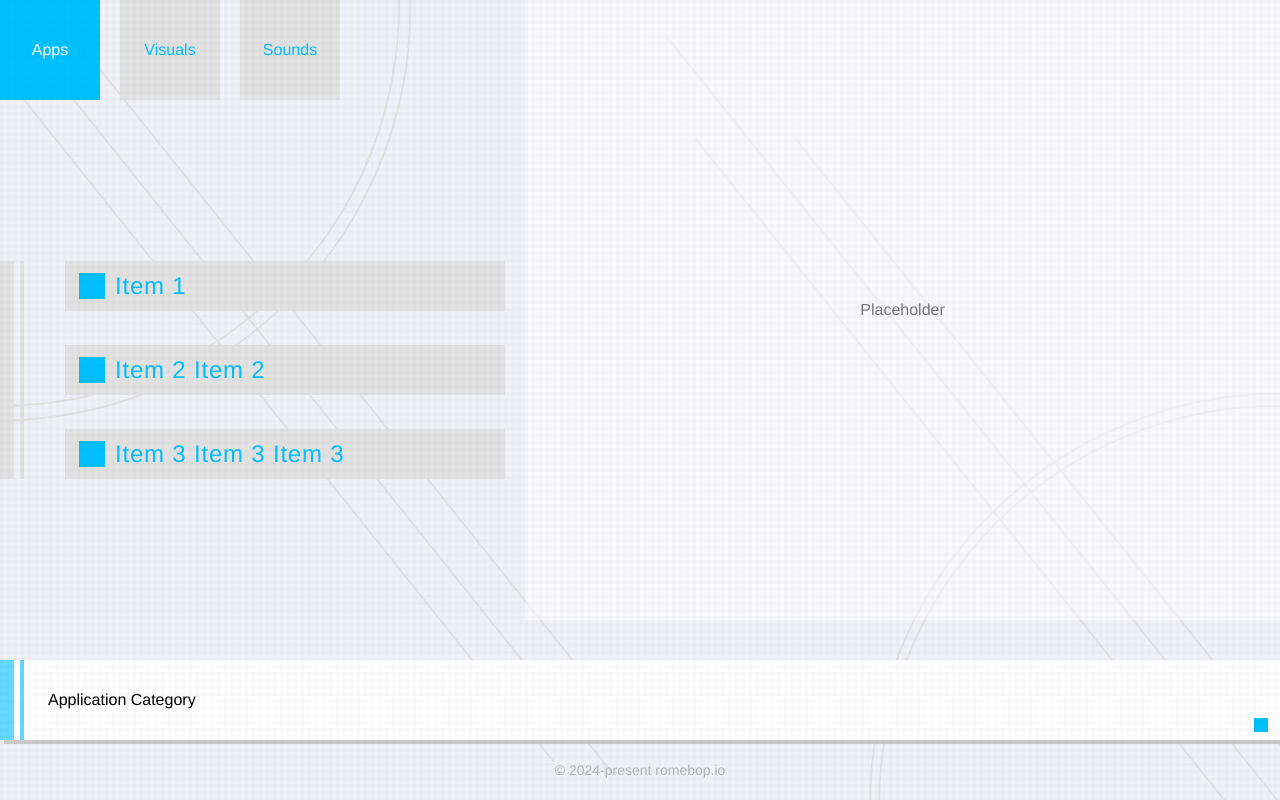
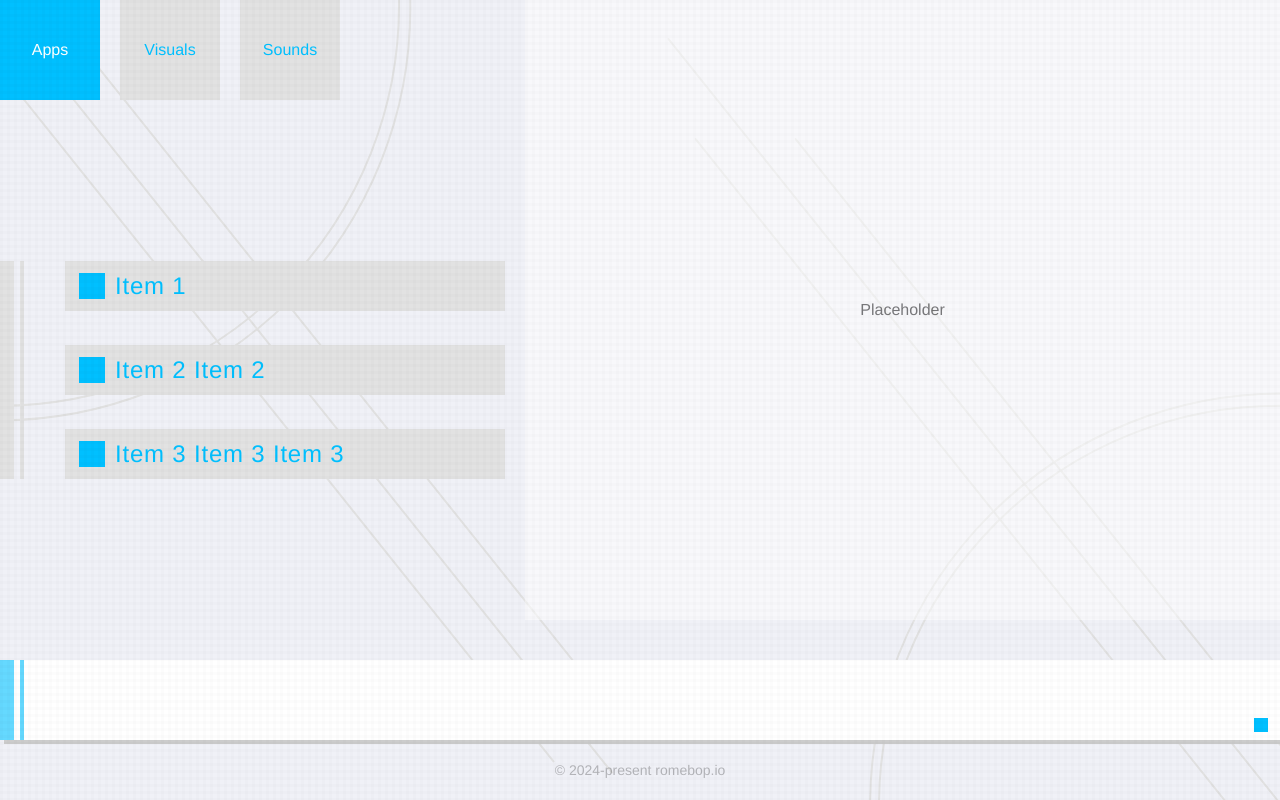
Before and after one commit to romebop/romebop.github.io, a React (Create React App) app: page /#/app in a window 1280 px wide. Built offline with nearby package versions, Linux system fonts and the light colour scheme.

Commit message:
main init fadeIns

```diff
--- a/src/App.tsx
+++ b/src/App.tsx
@@ -20,7 +20,7 @@ import {
 import { useKeyPress } from 'src/hooks';
 import map, { getNewPosition } from 'src/map';
 import { Action, Category, Item, Position } from 'src/types';
-import { colors, keyDirectionMap } from 'src/util';
+import { colors, fadeIn, keyDirectionMap } from 'src/util';
 import { DEFAULT_EASING, INITIAL_DELAY, INIT_DURATION } from './util/constants';
 
 function App() {
@@ -103,6 +103,8 @@ function App() {
                 enter: INITIAL_DELAY + INIT_DURATION,
                 exit: INIT_DURATION,
               }}
+              appear
+              in
             >
               <DisplayWrapper>
                 <Routes {...{ location }}>
@@ -136,6 +138,8 @@ function App() {
                 enter: INITIAL_DELAY + INIT_DURATION,
                 exit: INIT_DURATION,
               }}
+              appear
+              in
             >
               <NoteWrapper>
                 <Routes {...{ location }} >
@@ -144,10 +148,9 @@ function App() {
                       key={category.path}
                       path={`/${category.path}/:itemPath?`}
                       element={
-                        <Note
-                          key={category.path}
-                          text={category.description}
-                        />
+                        <Note key={category.path}>
+                          <div>{itemPath}</div>
+                        </Note>
                       }
                     />
                   )}
@@ -201,6 +204,13 @@ const ContentGrid = styled.div`
 const CategoriesContainer = styled.div`
   grid-area: categories;
   display: flex;
+  opacity: 0;
+  animation:
+    ${fadeIn}
+    ${INIT_DURATION}ms
+    ${DEFAULT_EASING}
+    ${INITIAL_DELAY}ms
+    forwards
 `;
 
 const TempSquare = styled.div<{ isSelected: boolean, isActive: boolean }>`
@@ -256,11 +266,11 @@ const DisplayTransitionGroup = styled(TransitionGroup)`
 const DisplayWrapper = styled.div`
   grid-area: stack;
 
-  &.fade-enter {
+  &.fade-appear, &.fade-enter {
     opacity: 0;
   }
 
-  &.fade-enter-active {
+  &.fade-appear-active, &.fade-enter-active {
     opacity: 1;
     transition: opacity ${INIT_DURATION}ms ${DEFAULT_EASING} ${INITIAL_DELAY}ms;
   }
@@ -284,16 +294,16 @@ const NoteTransitionGroup = styled(TransitionGroup)`
 const NoteWrapper = styled.div`
   grid-area: stack;
 
-  &.fade-enter {
+  &.fade-appear, &.fade-enter {
     opacity: 0;
     transform: translateY(30px);
   }
 
-  &.fade-enter-active {
+  &.fade-appear-active, &.fade-enter-active {
     opacity: 1;
     transform: translateY(0);
     transition:
-      opacity ${INIT_DURATION}ms ${DEFAULT_EASING} ${INITIAL_DELAY}ms,
+      opacity ${INIT_DURATION / 2}ms ${DEFAULT_EASING} ${INITIAL_DELAY}ms,
       transform ${INIT_DURATION}ms ${DEFAULT_EASING} ${INITIAL_DELAY}ms;
   }
 
--- a/src/components/Note.tsx
+++ b/src/components/Note.tsx
@@ -1,13 +1,19 @@
-import { FC } from 'react';
-import styled from 'styled-components/macro';
+import { FC, ReactNode } from 'react';
+import styled, { keyframes } from 'styled-components/macro';
 
-import { THICK_LINE_WIDTH, THIN_LINE_WIDTH, colors } from 'src/util';
+import {
+  DEFAULT_EASING,
+  INIT_DURATION,
+  THICK_LINE_WIDTH,
+  THIN_LINE_WIDTH,
+  colors,
+} from 'src/util';
 
 interface NoteProps {
-  text: string;
+  children: ReactNode;
 }
 
-const Note: FC<NoteProps> = ({ text }) => {
+const Note: FC<NoteProps> = ({ children }) => {
   return (
     <Container>
       <Shadow />
@@ -15,7 +21,7 @@ const Note: FC<NoteProps> = ({ text }) => {
         <ThickLine />
         <ThinLine />
       </SideLines>
-      <Text>{text}</Text>
+      {children}
       <Block />
     </Container>
   );
@@ -33,14 +39,29 @@ const Container = styled.div`
   box-sizing: border-box;
 `;
 
+const moveShadow = keyframes`
+  from {
+    transform: translate(0, 0);
+  }
+  to {
+    transform: translate(4px, 4px);
+  }
+`;
+
 const Shadow = styled.div`
   background-color: ${colors.shadow};
   width: 100%;
   height: 100%;
   z-index: -1;
   position: absolute;
-  top: 4px;
-  left: 4px;
+  top: 0;
+  left: 0;
+  animation:
+    ${moveShadow}
+    ${INIT_DURATION}ms
+    ${DEFAULT_EASING}
+    ${INIT_DURATION * 1.6}ms
+    forwards
 `;
 
 const SideLines = styled.div`
@@ -73,8 +94,6 @@ const Block = styled.div`
   background-color: ${colors.primary};
 `;
 
-const Text = styled.div``;
-
 export {
   Note,
 };
--- a/src/util/keyframes.ts
+++ b/src/util/keyframes.ts
@@ -1,11 +1,11 @@
 import { keyframes } from 'styled-components/macro';
 
-const scaleHeight = (start: number, end: number) => keyframes`
+const fadeIn = keyframes`
   from {
-    transform: scaleY(${start});
+    opacity: 0;
   }
   to {
-    transform: scaleY(${end});
+    opacity: 1;
   }
 `;
 
@@ -21,6 +21,15 @@ const flicker = keyframes`
   }
 `;
 
+const scaleHeight = (start: number, end: number) => keyframes`
+  from {
+    transform: scaleY(${start});
+  }
+  to {
+    transform: scaleY(${end});
+  }
+`;
+
 const orbit = (orbitRadius: number) => keyframes`
   from {
     transform: rotate(0deg) translateX(${orbitRadius}px);
@@ -31,7 +40,8 @@ const orbit = (orbitRadius: number) => keyframes`
 `;
 
 export {
-  scaleHeight,
+  fadeIn,
   flicker,
   orbit,
+  scaleHeight,
 };
```
